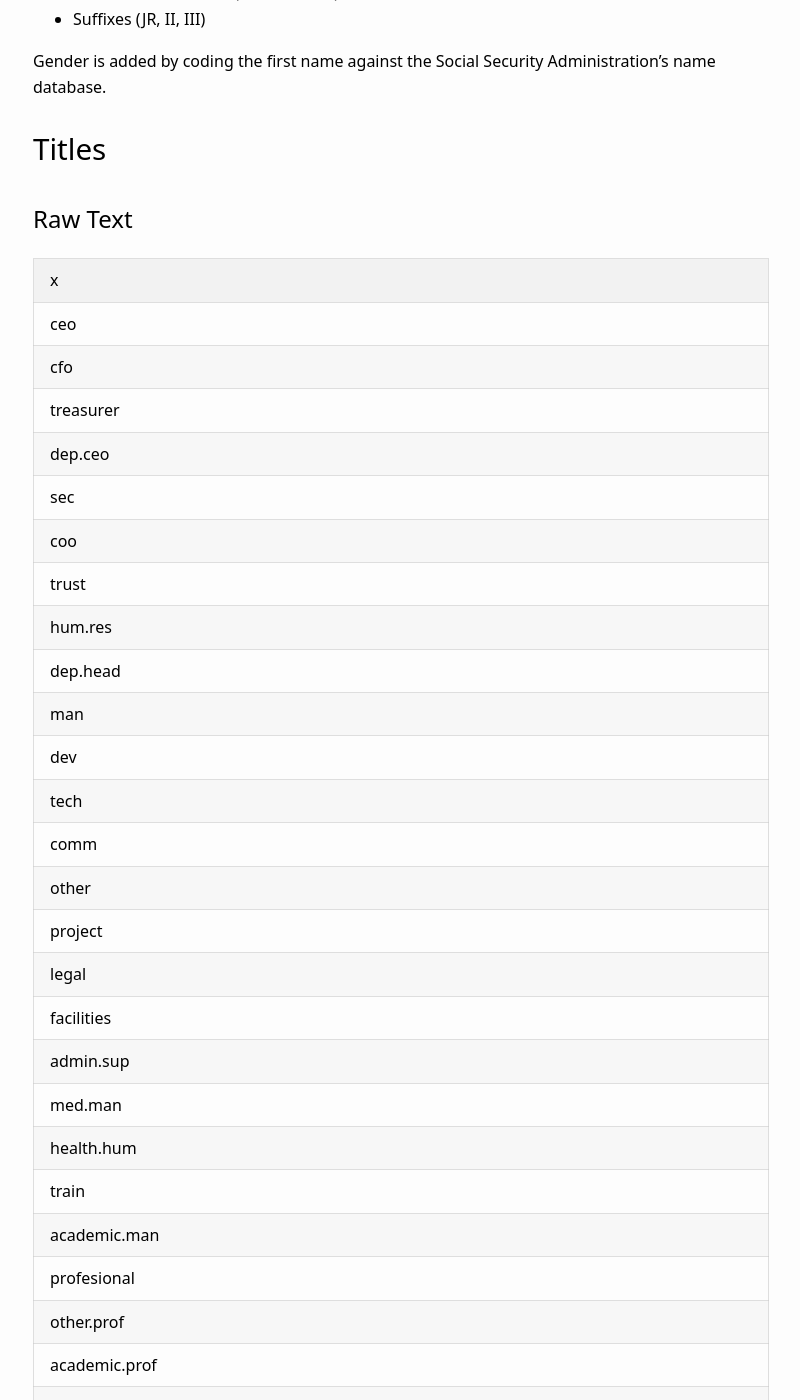
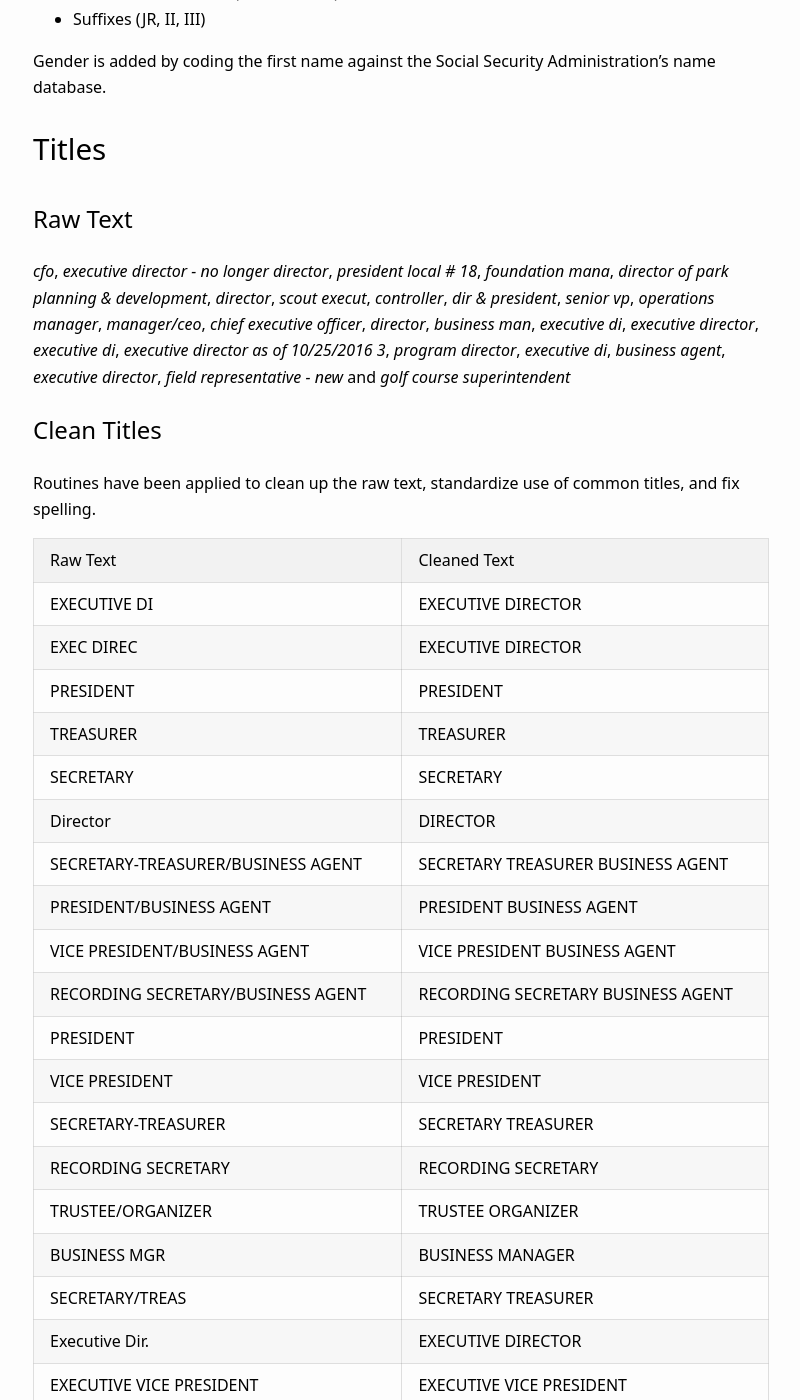
Before and after one commit to Nonprofit-Open-Data-Collective/irs-990-compensation-data, a Jekyll site: the page built from docs/taxonomies.md, in a window 1280 px wide and 1400 px high, scrolled down 910 px. Shown: the whole window, without its empty margins (239-1039 px from the left). Built offline with Jekyll 4.4.1, drawn with Linux system fonts in a browser that asks for light colours; nearby versions of some CDN libraries; some of the changed text lies outside the part shown.

Commit message:
Update taxonomies.md

```diff
--- a/docs/taxonomies.md
+++ b/docs/taxonomies.md
@@ -27,36 +27,7 @@
 
 ## Raw Text
 
-|x             |
-|:-------------|
-|ceo           |
-|cfo           |
-|treasurer     |
-|dep.ceo       |
-|sec           |
-|coo           |
-|trust         |
-|hum.res       |
-|dep.head      |
-|man           |
-|dev           |
-|tech          |
-|comm          |
-|other         |
-|project       |
-|legal         |
-|facilities    |
-|admin.sup     |
-|med.man       |
-|health.hum    |
-|train         |
-|academic.man  |
-|profesional   |
-|other.prof    |
-|academic.prof |
-|med.prof      |
-|ceo.prob      |
-|cfo.prob      |
+_cfo_, _executive director - no longer director_, _president local # 18_, _foundation mana_, _director of park planning & development_, _director_, _scout execut_, _controller_, _dir & president_, _senior vp_, _operations manager_, _manager/ceo_, _chief executive officer_, _director_, _business man_, _executive di_, _executive director_, _executive di_, _executive director as of 10/25/2016 3_, _program director_, _executive di_, _business agent_, _executive director_, _field representative - new_ and _golf course superintendent_
 
 
 ## Clean Titles
```
